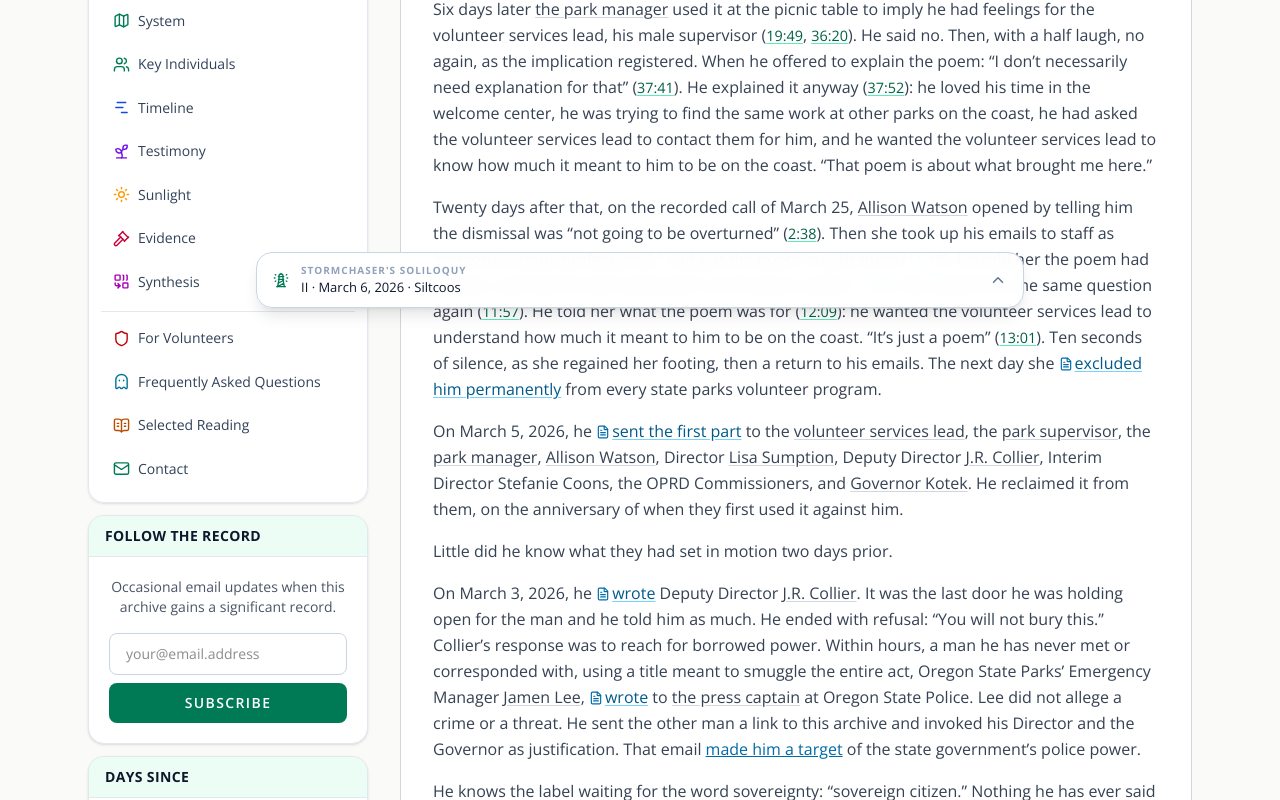
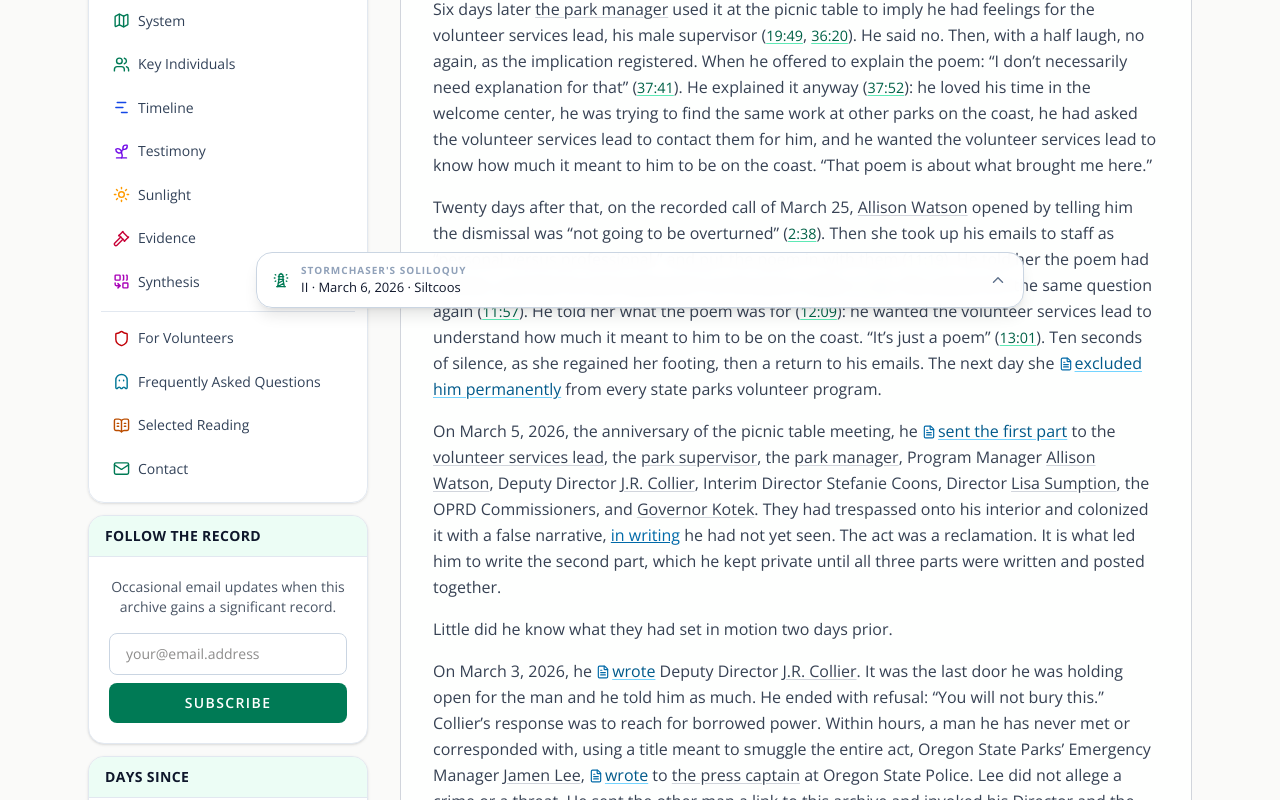
Before and after one commit to rswfire/rswfire.oprd, a Next.js app: page /soliloquy in a window 1280 px wide. Shown: the part 476-1276 px from the top of the page. Built offline with nearby package versions, Linux system fonts and the light colour scheme.

Commit message:
Soliloquy: the March 5 paragraph, a reclamation

```diff
--- a/app/(archive)/soliloquy/page.tsx
+++ b/app/(archive)/soliloquy/page.tsx
@@ -339,11 +339,18 @@ export default function StormchasersSoliloquyPage() {
                     volunteer program.
                 </p>
                 <p>
-                    On March 5, 2026, he <Cite ulid="01KK0DDFQ8A7B4NQVJ86TD9RWW">sent the first part</Cite> to the <PersonLink name="volunteer services lead" />, the <PersonLink name="park supervisor" />,
-                    the <PersonLink name="park manager" />, <PersonLink name="program manager" label="Allison Watson" />,
-                    Director <PersonLink name="Lisa Sumption" />, Deputy Director{" "}
-                    <PersonLink name="J.R. Collier" seat="deputy" />, Interim Director Stefanie Coons, the OPRD
-                    Commissioners, and <PersonLink name="Governor Kotek" seat="governor" />. He reclaimed it from them, on the anniversary of when they first used it against him.
+                    On March 5, 2026, the anniversary of the picnic table meeting, he{" "}
+                    <Cite ulid="01KK0DDFQ8A7B4NQVJ86TD9RWW">sent the first part</Cite> to the{" "}
+                    <PersonLink name="volunteer services lead" />, the <PersonLink name="park supervisor" />, the{" "}
+                    <PersonLink name="park manager" />, Program Manager{" "}
+                    <PersonLink name="program manager" label="Allison Watson" />, Deputy Director{" "}
+                    <PersonLink name="J.R. Collier" seat="deputy" />, Interim Director Stefanie Coons, Director{" "}
+                    <PersonLink name="Lisa Sumption" />, the OPRD Commissioners, and{" "}
+                    <PersonLink name="Governor Kotek" seat="governor" />. They had trespassed onto his interior and
+                    colonized it with a false narrative,{" "}
+                    <Link href="/sunlight" className="text-sky-700 underline hover:text-sky-600">in writing</Link> he
+                    had not yet seen. The act was a reclamation. It is what led him to write the second part, which he
+                    kept private until all three parts were written and posted together.
                 </p>
                 <p>
                     Little did he know what they had set in motion two days prior.
```
